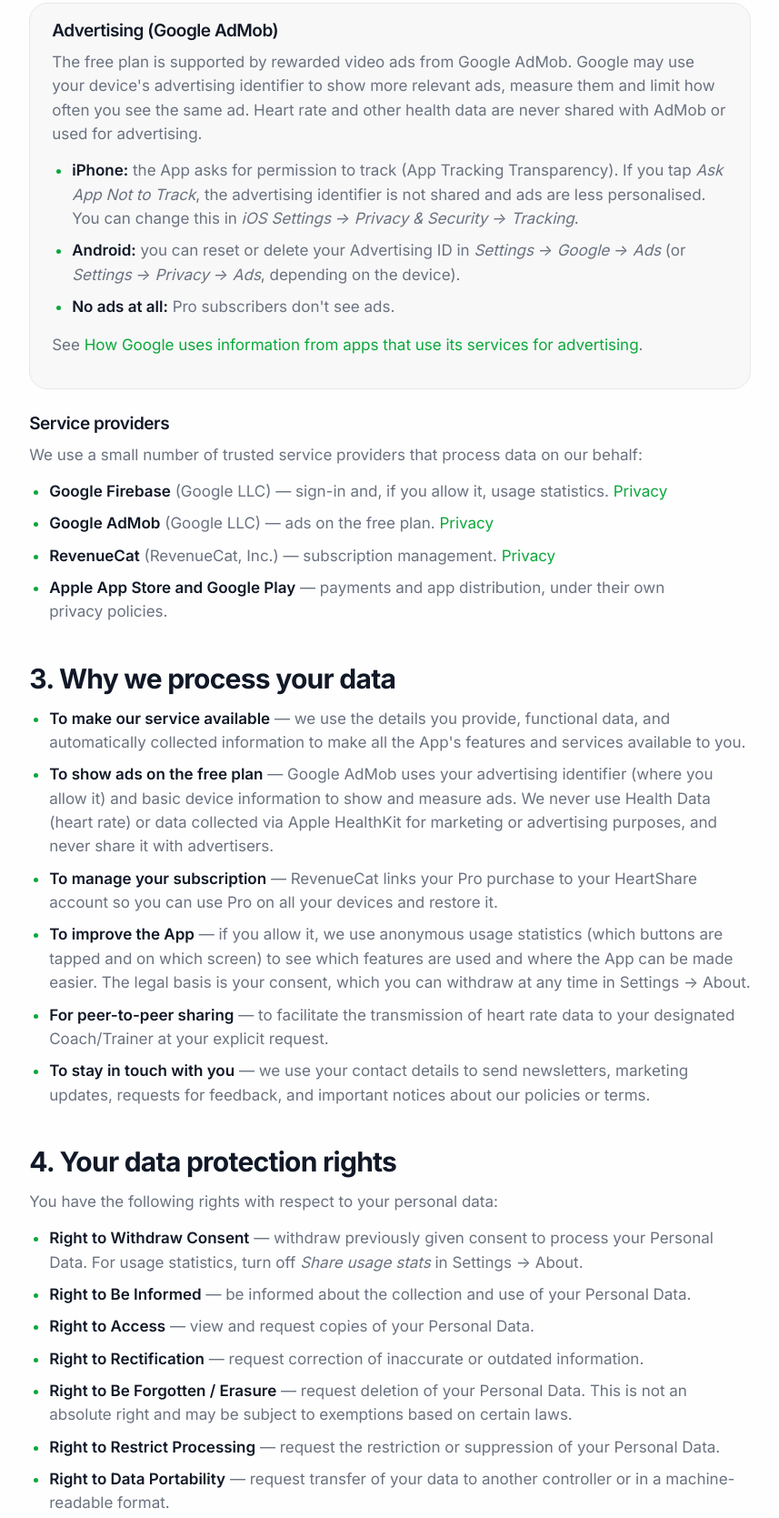
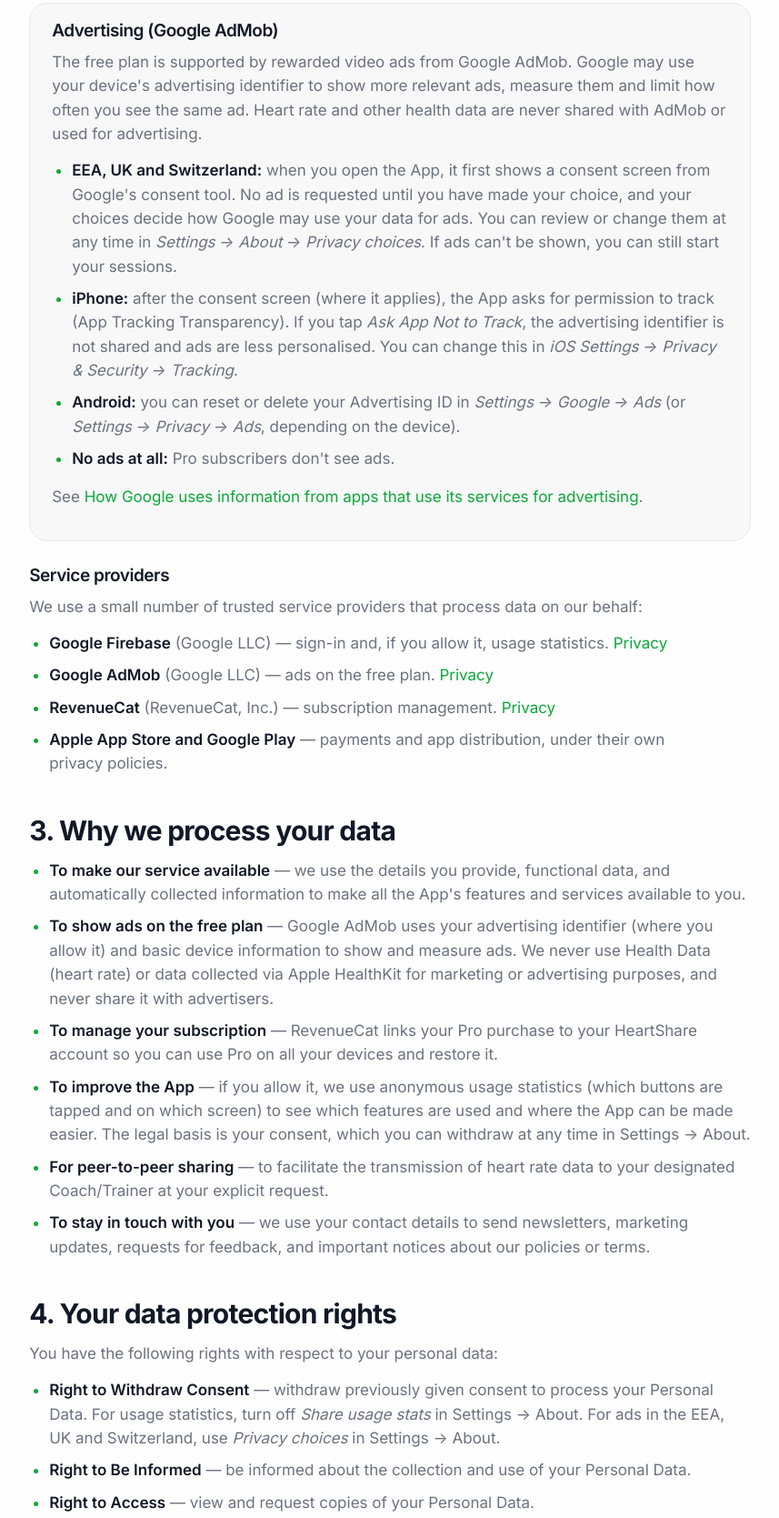
Before and after one commit to heartshare-app/heartshare-app.github.io, a plain HTML site: page privacy.html in a window 1280 px wide. Shown: the part 2548-4217 px from the top of the page at 91% size, without its empty margins (333-1190 px from the left). Drawn offline with Linux system fonts and the light colour scheme.

Commit message:
Privacy policy: describe the ad consent screen (EEA, UK, Switzerland) and Settings → About → Privacy choices
Co-Authored-By: Claude Opus 5.5 <noreply@anthropic.com>

```diff
--- a/privacy.html
+++ b/privacy.html
@@ -106,7 +106,8 @@
 <h3>Advertising (Google AdMob)</h3>
 <p>The free plan is supported by rewarded video ads from Google AdMob. Google may use your device's advertising identifier to show more relevant ads, measure them and limit how often you see the same ad. Heart rate and other health data are never shared with AdMob or used for advertising.</p>
 <ul>
-<li><strong>iPhone:</strong> the App asks for permission to track (App Tracking Transparency). If you tap <em>Ask App Not to Track</em>, the advertising identifier is not shared and ads are less personalised. You can change this in <em>iOS Settings → Privacy &amp; Security → Tracking</em>.</li>
+<li><strong>EEA, UK and Switzerland:</strong> when you open the App, it first shows a consent screen from Google's consent tool. No ad is requested until you have made your choice, and your choices decide how Google may use your data for ads. You can review or change them at any time in <em>Settings → About → Privacy choices</em>. If ads can't be shown, you can still start your sessions.</li>
+<li><strong>iPhone:</strong> after the consent screen (where it applies), the App asks for permission to track (App Tracking Transparency). If you tap <em>Ask App Not to Track</em>, the advertising identifier is not shared and ads are less personalised. You can change this in <em>iOS Settings → Privacy &amp; Security → Tracking</em>.</li>
 <li><strong>Android:</strong> you can reset or delete your Advertising ID in <em>Settings → Google → Ads</em> (or <em>Settings → Privacy → Ads</em>, depending on the device).</li>
 <li><strong>No ads at all:</strong> Pro subscribers don't see ads.</li>
 </ul>
@@ -135,7 +136,7 @@
 <h2 id="s4">4. Your data protection rights</h2>
 <p>You have the following rights with respect to your personal data:</p>
 <ul>
-<li><strong>Right to Withdraw Consent</strong> — withdraw previously given consent to process your Personal Data. For usage statistics, turn off <em>Share usage stats</em> in Settings → About.</li>
+<li><strong>Right to Withdraw Consent</strong> — withdraw previously given consent to process your Personal Data. For usage statistics, turn off <em>Share usage stats</em> in Settings → About. For ads in the EEA, UK and Switzerland, use <em>Privacy choices</em> in Settings → About.</li>
 <li><strong>Right to Be Informed</strong> — be informed about the collection and use of your Personal Data.</li>
 <li><strong>Right to Access</strong> — view and request copies of your Personal Data.</li>
 <li><strong>Right to Rectification</strong> — request correction of inaccurate or outdated information.</li>
```
